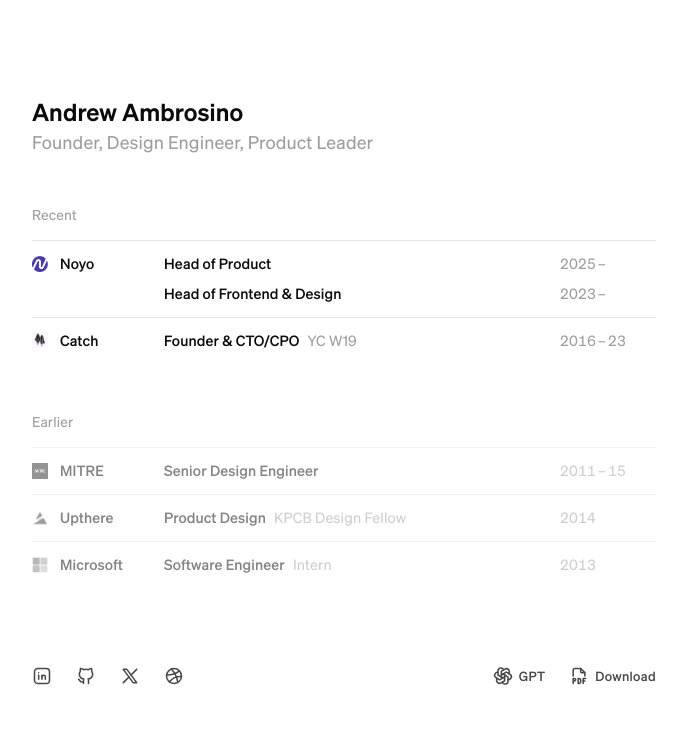
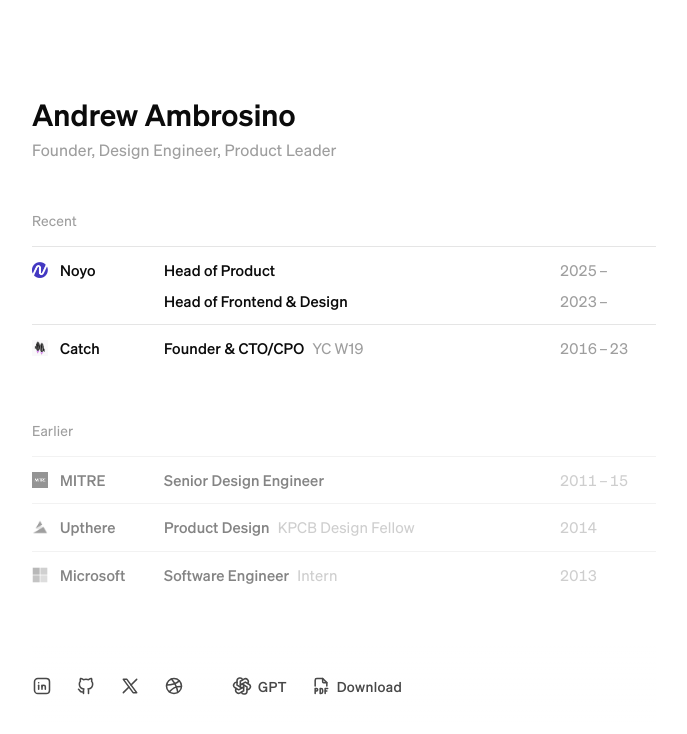
Before and after one commit to aa-io/site, a Next.js app: page / in a window 1280 px wide. Shown: the top 734 px of the page, without its empty margins (296-983 px from the left). Built offline with nearby package versions, Linux system fonts and the light colour scheme.

Commit message:
add motion

```diff
--- a/app/(pages)/page.tsx
+++ b/app/(pages)/page.tsx
@@ -3,13 +3,9 @@ import '../globals.css';
 import { WorkRow } from '@/app/components/work-row';
 import { primaryLinks, socialLinks } from '@/data/links';
 import { workItems } from '@/data/work';
+import AnimateIn from '../components/animate-in';
 import { Section } from '../components/section';
 import { SocialLink } from '../components/social-link';
-
-export const metadata = {
-  title: 'Andrew',
-  description: 'Founder, Design Engineer, Product Leader',
-};
 
 const CUTOFF_YEAR = 2016;
 const recentWorkItems = workItems.filter((work) => work.roles.some((role) => parseInt(role.startDate) >= CUTOFF_YEAR));
@@ -17,23 +13,32 @@ const earlierWorkItems = workItems.filter((work) => work.roles.some((role) => pa
 
 export default function HomePage() {
   return (
-    <div className="px-pageMargin container mx-auto max-w-2xl py-24">
-      <h1 className="text-2xl font-semibold">Andrew Ambrosino</h1>
-      <h2 className="text-muted-foreground text-lg font-normal">Founder, Design Engineer, Product Leader</h2>
+    <div className="px-pageMargin container mx-auto max-w-2xl pt-24">
+      <AnimateIn idx={0}>
+        <div className="flex flex-col gap-1.5">
+          <h1 className="text-3xl font-semibold">Andrew Ambrosino</h1>
+          <div className="text-muted-foreground text-base font-normal">Founder, Design Engineer, Product Leader</div>
+        </div>
+      </AnimateIn>
 
-      <div className="flex flex-col gap-12 py-12">
+      <div className="flex flex-col gap-12 pt-12">
+        <AnimateIn idx={1}>
           <Section title="Recent">
             {recentWorkItems.map((work) => (
               <WorkRow key={work.company} {...work} />
             ))}
           </Section>
+        </AnimateIn>
+        <AnimateIn idx={2}>
           <Section title="Earlier" faded>
             {earlierWorkItems.map((work) => (
               <WorkRow key={work.company} {...work} />
             ))}
           </Section>
+        </AnimateIn>
 
-        <div className="from-background/0 to-background/100 sticky bottom-0 flex items-center justify-between gap-12 bg-gradient-to-b py-6">
+        <AnimateIn idx={3}>
+          <div className="from-background/0 to-background/100 pb-pageMargin sticky bottom-0 flex items-center gap-12 bg-gradient-to-b pt-6">
             <div className="flex items-center gap-3">
               {socialLinks.map((link) => (
                 <SocialLink
@@ -57,6 +62,7 @@ export default function HomePage() {
               ))}
             </div>
           </div>
+        </AnimateIn>
       </div>
     </div>
   );
--- a/app/(pages)/work/catch/page.tsx
+++ b/app/(pages)/work/catch/page.tsx
@@ -1,11 +1,6 @@
-import path from 'path';
 import { Metadata } from 'next';
 import { WorkPageWrapper } from '@/app/components/work-page-wrapper';
-import { getMDXPost } from '@/app/lib/mdx';
 import CatchContent from './content.mdx';
-
-// Get the post data at build time
-const post = getMDXPost(path.join(process.cwd(), 'app/(pages)/work/catch/content.mdx'));
 
 const title = 'Catch';
 const description = "There's always been a catch.";
--- a/app/(pages)/work/noyo/page.tsx
+++ b/app/(pages)/work/noyo/page.tsx
@@ -1,11 +1,6 @@
-import path from 'path';
 import { Metadata } from 'next';
 import { WorkPageWrapper } from '@/app/components/work-page-wrapper';
-import { getMDXPost } from '@/app/lib/mdx';
 import NoyoContent from './content.mdx';
-
-// Get the post data at build time
-const post = getMDXPost(path.join(process.cwd(), 'app/(pages)/work/noyo/content.mdx'));
 
 const title = 'Noyo';
 const description = 'Work at Noyo - Command Center, Website & Docs, Marketing, and more';
--- /dev/null
+++ b/app/components/animate-in.tsx
@@ -0,0 +1,21 @@
+'use client';
+
+import * as motion from 'motion/react-client';
+
+export default function AnimateIn({ children, idx = 0 }: { children: React.ReactNode; idx: number }) {
+  return (
+    <motion.div
+      initial={{ opacity: 0, scale: 0.99 - idx * 0.02, translateY: 0, filter: `blur(${4 + idx * 2}px)` }}
+      animate={{ opacity: 1, scale: 1, translateY: 0, filter: 'blur(0px)' }}
+      transition={{
+        type: 'spring',
+        stiffness: 150,
+        damping: 15,
+        bounce: 0.5,
+        delay: 0.1 + idx * 0.1,
+      }}
+    >
+      {children}
+    </motion.div>
+  );
+}
--- a/app/components/social-link.tsx
+++ b/app/components/social-link.tsx
@@ -6,7 +6,7 @@ import { cn } from './ui/utils';
 const _cns = {
   button:
     'hover:bg-accent gap-1.5 flex items-center justify-center rounded-sm leading-none  p-1.5 opacity-75 hover:opacity-100',
-  text: ' hidden text-[13px]  font-medium tracking-wide sm:block md:inline',
+  text: ' hidden text-sm  font-medium tracking-wide sm:block md:inline',
 };
 
 export const SocialLink = ({
@@ -50,7 +50,6 @@ export const LinkButton = ({
 }) => {
   return (
     <Link
-      target="_blank"
       className={cn(_cns.button, 'group/linkButton bg-accent/50 inline-flex grow-0 px-3 opacity-100', className)}
       href={href}
     >
--- a/app/components/work-row.tsx
+++ b/app/components/work-row.tsx
@@ -1,4 +1,6 @@
+import Link from 'next/link';
 import { WorkExperience, WorkExperienceRole } from '@/data/work';
+import { cn } from './ui/utils';
 
 export const Role = ({ title, subtitle, startDate, endDate }: WorkExperienceRole) => {
   const willShowEndDate = endDate && endDate !== startDate;
@@ -18,9 +20,16 @@ export const Role = ({ title, subtitle, startDate, endDate }: WorkExperienceRole
   );
 };
 
-export const WorkRow = ({ company, logo, roles }: WorkExperience) => {
+export const WorkRow = ({ company, logo, slug, roles }: WorkExperience) => {
+  const Element = slug ? Link : 'div';
   return (
-    <div className="flex cursor-default flex-col items-start gap-3 border-t-[0.5px] py-3 transition-all md:flex-row">
+    <Element
+      href={`/work/${slug}`}
+      className={cn(
+        'flex flex-col items-start gap-3 border-t-[0.5px] py-3 text-[15px] md:flex-row',
+        slug ? 'hover:bg-accent cursor-pointer' : 'cursor-default transition-all',
+      )}
+    >
       <div className="flex w-30 items-center gap-3">
         <img src={logo} alt={company} className="h-4 w-4" />
         <div className="font-medium">{company}</div>
@@ -30,6 +39,6 @@ export const WorkRow = ({ company, logo, roles }: WorkExperience) => {
           <Role key={role.title} {...role} />
         ))}
       </div>
-    </div>
+    </Element>
   );
 };
--- a/app/globals.css
+++ b/app/globals.css
@@ -20,7 +20,7 @@
   --tracking-wider: 0.05em;
   --tracking-widest: 0.1em;
 
-  --text-base: 14.5px;
+  /* --text-base: 14.5px; */
 
   --color-background: var(--background);
   --color-foreground: var(--foreground);
--- a/app/layout.tsx
+++ b/app/layout.tsx
@@ -18,8 +18,31 @@ const geistMono = Geist_Mono({
 });
 
 export const metadata: Metadata = {
-  title: 'Andrew Ambrosino',
+  title: {
+    default: 'Andrew Ambrosino',
+    template: '%s | Andrew Ambrosino',
+  },
   description: 'Founder, Design Engineer, Product Leader',
+  authors: [{ name: 'Andrew Ambrosino', url: 'https://ambrosino.io' }],
+  creator: 'Andrew Ambrosino',
+  generator: 'Next.js',
+  // twitter: {
+  //   card: 'summary_large_image',
+  //   title: 'Next.js',
+  //   description: 'The React Framework for the Web',
+  //   siteId: '1467726470533754880',
+  //   creator: '@nextjs',
+  //   creatorId: '1467726470533754880',
+  //   images: ['https://nextjs.org/og.png'], // Must be an absolute URL
+  // },
+  // verification: {
+  //   google: 'google',
+  //   yandex: 'yandex',
+  //   yahoo: 'yahoo',
+  //   other: {
+  //     me: ['my-email', 'my-link'],
+  //   },
+  // },
 };
 
 export const viewport: Viewport = {
--- a/data/work.ts
+++ b/data/work.ts
@@ -8,6 +8,7 @@ export type WorkExperienceRole = {
 export type WorkExperience = {
   company: string;
   logo: string;
+  slug?: string;
   roles: Array<WorkExperienceRole>;
 };
 
@@ -15,6 +16,7 @@ export const workItems: Array<WorkExperience> = [
   {
     company: 'Noyo',
     logo: '/img/logos/noyo.png',
+    // slug: 'noyo',
     roles: [
       {
         title: 'Head of Product',
@@ -29,6 +31,7 @@ export const workItems: Array<WorkExperience> = [
   {
     company: 'Catch',
     logo: '/img/logos/catch.png',
+    // slug: 'catch',
     roles: [
       {
         title: 'Founder & CTO/CPO',
--- a/package.json
+++ b/package.json
@@ -20,6 +20,7 @@
     "clsx": "^2.1.1",
     "cmdk": "^1.1.1",
     "gray-matter": "^4.0.3",
+    "motion": "^12.19.1",
     "next": "^15.3.3",
     "next-themes": "^0.4.6",
     "postcss": "^8.5.6",
```
Also changed, not shown: 2 other files (tests, documents, lock files or other folders). Lines whose indentation alone changed are shown as unchanged.
